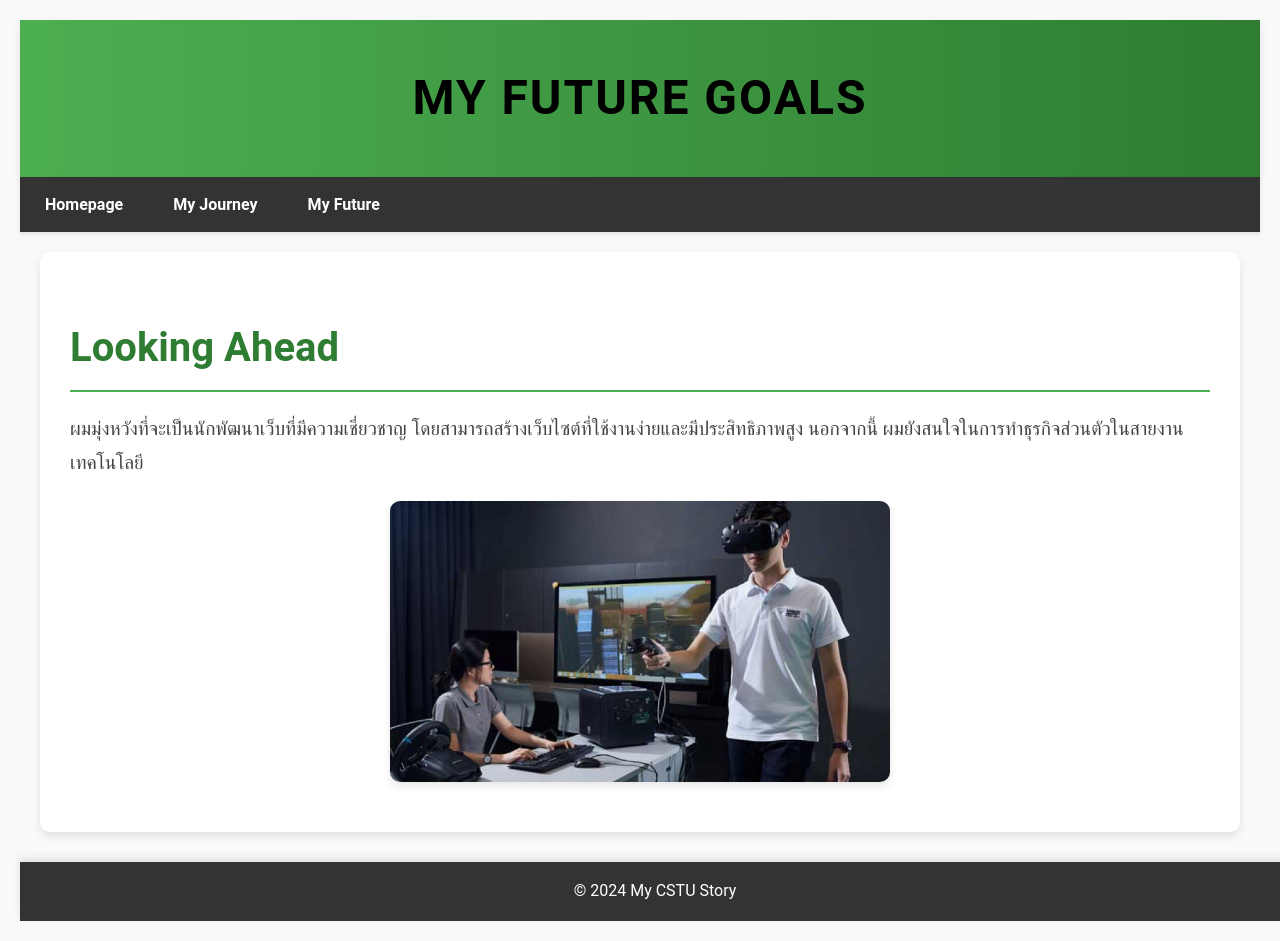
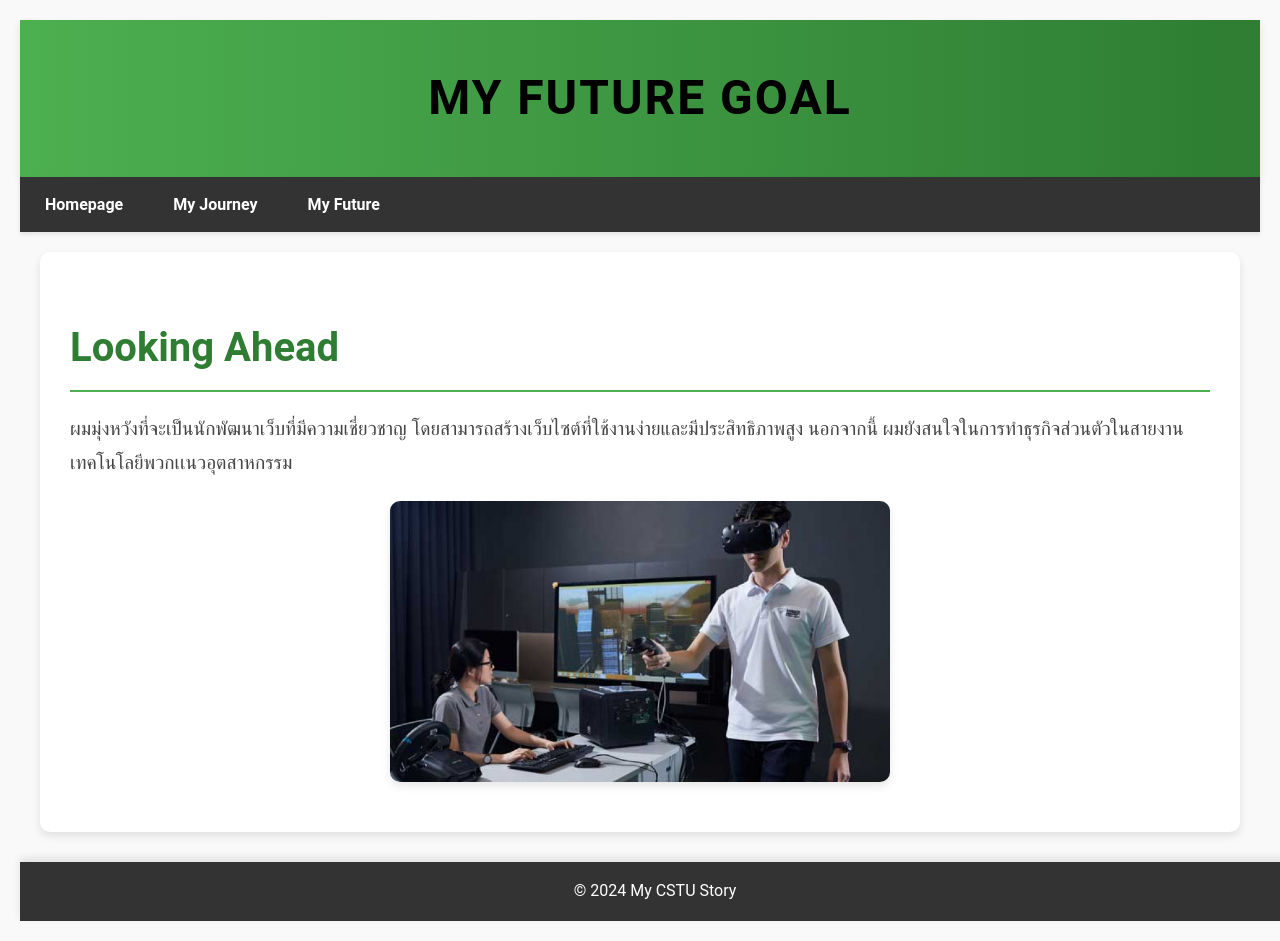
Before and after one commit to Komgpop/6709650128_MyCSTUStory, a plain HTML site: page myfuture.html in a window 1280 px wide. Drawn offline with Linux system fonts and the light colour scheme.

Commit message:
finishmyfuture

```diff
--- a/myfuture.html
+++ b/myfuture.html
@@ -8,7 +8,7 @@
 </head>
 <body>
     <header>
-        <h1>My Future Goals</h1>
+        <h1>My Future Goal</h1>
     </header>
 
     <nav>
@@ -21,12 +21,12 @@
 
     <section>
         <h2>Looking Ahead</h2>
-        <p>ผมมุ่งหวังที่จะเป็นนักพัฒนาเว็บที่มีความเชี่ยวชาญ โดยสามารถสร้างเว็บไซต์ที่ใช้งานง่ายและมีประสิทธิภาพสูง นอกจากนี้ ผมยังสนใจในการทำธุรกิจส่วนตัวในสายงานเทคโนโลยี</p>
+        <p>ผมมุ่งหวังที่จะเป็นนักพัฒนาเว็บที่มีความเชี่ยวชาญ โดยสามารถสร้างเว็บไซต์ที่ใช้งานง่ายและมีประสิทธิภาพสูง นอกจากนี้ ผมยังสนใจในการทำธุรกิจส่วนตัวในสายงานเทคโนโลยีพวกเเนวอุตสาหกรรม</p>
         <img src="resource/ธุรกิจ.jpg" alt="ภาพแสดงเป้าหมายในอนาคต" width="500">
     </section>
 
     <footer>
         <p>&copy; 2024 My CSTU Story</p>
-    </footer>
+        </footer>
 </body>
 </html>
```
